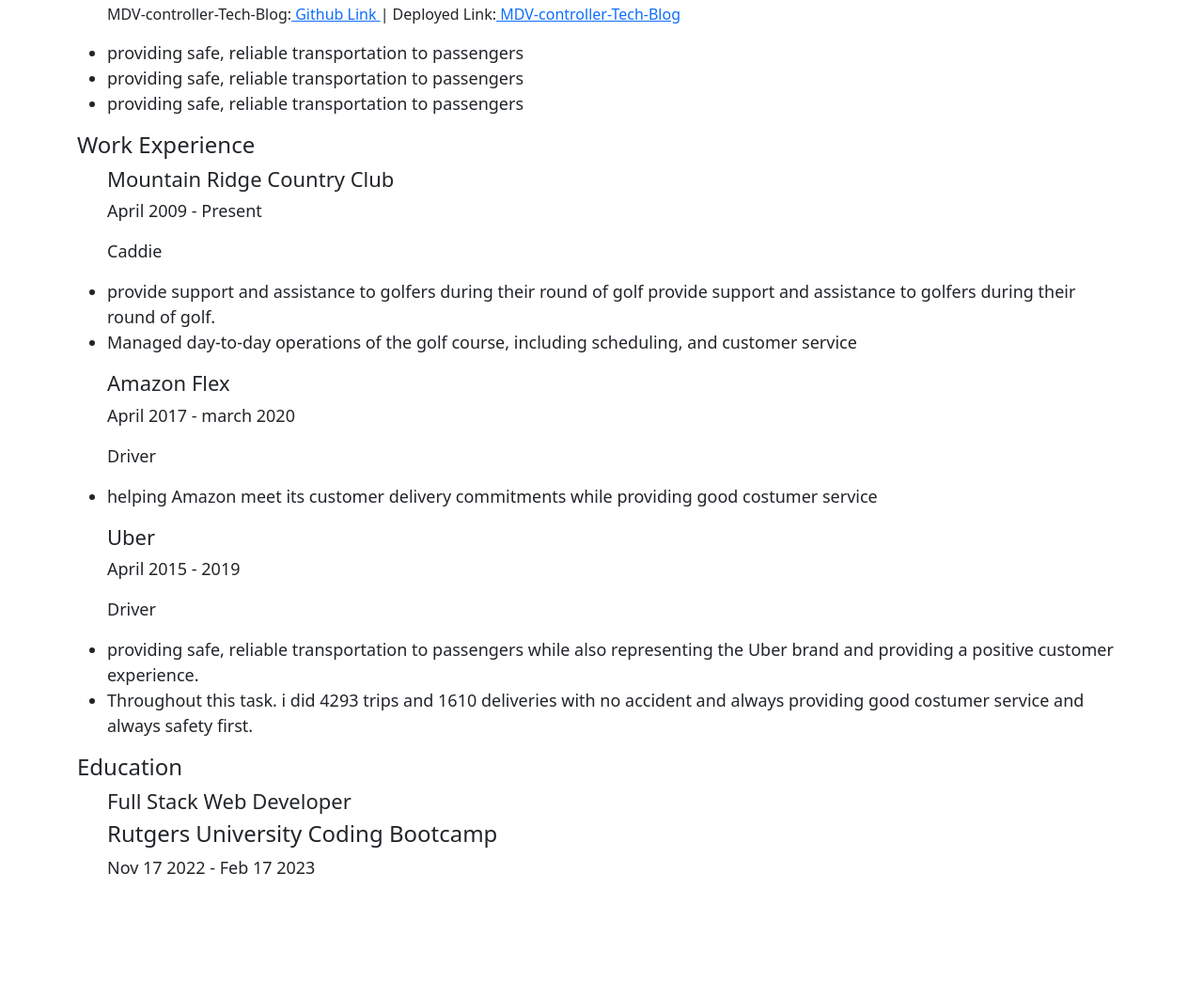
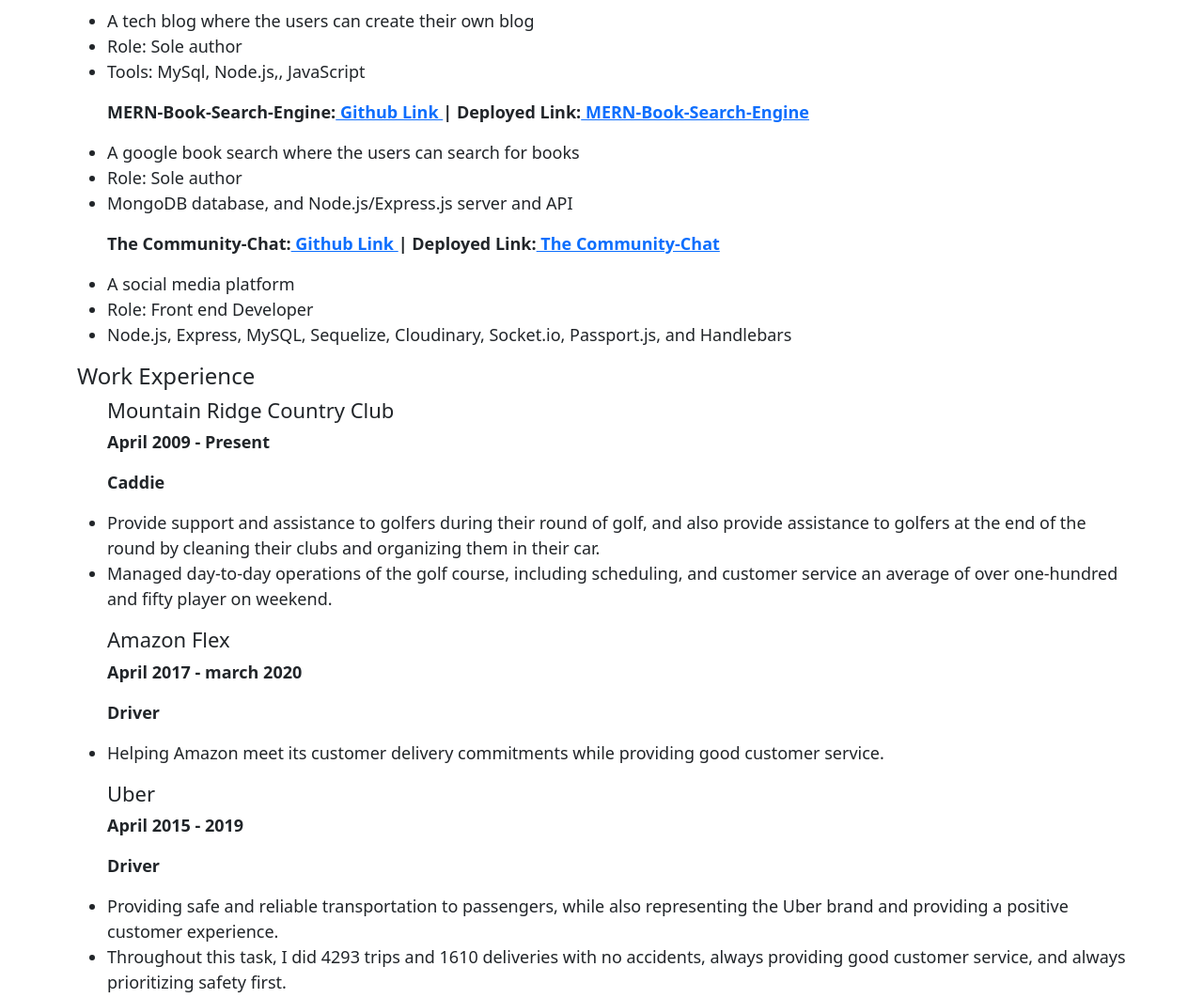
Before and after one commit to americanoame/Resume, a plain HTML site: page index.html in a window 1280 px wide. Shown: the part 485-1547 px from the top of the page at 94% size. Before the commit the page ends 1438 px from the top, so only its background shows below. Drawn offline with nearby package versions, Linux system fonts and the light colour scheme.

Commit message:
added links and text

```diff
--- a/index.html
+++ b/index.html
@@ -38,7 +38,7 @@
                     </div>
                 </div>
                 <div class="col-md-12">
-                    <h1 class="header-text">About Me</h1>
+                    <!-- <h1 class="header-text">About Me</h1> -->
                     <div>
                         <ul class="about_me-and-technical-skill">
                             Highly motivated individual with a passion for
@@ -78,29 +78,39 @@
                 <div class="col-md-12">
                     <h3 class="projects">Projects</h3>
                     <div>
-                        <ul>
+                        <ul class="project-links">
                             <p>MDV-controller-Tech-Blog:<a href=" https://github.com/americanoame/MDV-controller-Tech-Blog"> Github Link
                             </a> | Deployed Link:<a href="https://mdv-controller.herokuapp.com/"> MDV-controller-Tech-Blog</a></p>
                         </ul>
                         <ul>
-                            <li>providing safe, reliable transportation to passengers</li>
-                            <li>providing safe, reliable transportation to passengers</li>
-                            <li>providing safe, reliable transportation to passengers</li>
+                            <li>A tech blog where the users can create their own blog</li>
+                            <li>Role: Sole author</li>
+                            <li>Tools: MySql,  Node.js,, JavaScript</li>
+                        </ul>
+                    </div>
+                    <div>
+                        <ul class="project-links">
+                            <p>MERN-Book-Search-Engine:<a href=" https://github.com/americanoame/MERN-Book-Search-Engine"> Github Link
+                            </a> | Deployed Link:<a href="https://andre-book-search.herokuapp.com/"> MERN-Book-Search-Engine</a></p>
+                        </ul>
+                        <ul>
+                            <li>A google book search where the users can search for books</li>
+                            <li>Role: Sole author</li>
+                            <li>MongoDB database, and Node.js/Express.js server and API</li>
+                        </ul>
+                    </div>
+                    <div>
+                        <ul class="project-links">
+                            <p>The Community-Chat:<a href="https://github.com/americanoame/Community-Chat-1"> Github Link
+                            </a> | Deployed Link:<a href="https://community-chat.herokuapp.com/"> The Community-Chat</a></p>
+                        </ul>
+                        <ul>
+                            <li>A social media platform</li>
+                            <li>Role: Front end Developer</li>
+                            <li>Node.js, Express, MySQL, Sequelize, Cloudinary, Socket.io, Passport.js, and Handlebars</li>
                         </ul>
                     </div>
                 </div>
-
-
-
-
-
-
-
-
-
-
-
-
 
                 <div class="col-md-12">
                     <h1 class="header-text">Work Experience</h1>
@@ -113,11 +123,11 @@
                             </ul>
                         </div>
                         <ul>
-                            <li>provide support and assistance to golfers during their round of golf
-                                provide support and assistance to golfers during their round of golf.
+                            <li>Provide support and assistance to golfers during their round of golf, and also provide
+                                assistance to golfers at the end of the round by cleaning their clubs and organizing them in their car.
                             </li>
                             <li>Managed day-to-day operations of the golf course, including scheduling,
-                                and customer service
+                                and customer service an average of over one-hundred and fifty player on weekend.
                             </li>
                         </ul>
                     </div>
@@ -131,8 +141,7 @@
                                 </ul>
                             </div>
                             <ul>
-                                <li>helping Amazon meet its customer delivery commitments while providing
-                                    good costumer service
+                                <li>Helping Amazon meet its customer delivery commitments while providing good customer service.
                                 </li>
                             </ul>
                         </div>
@@ -145,13 +154,12 @@
                                 <p class="date">Driver</p>
                             </ul>
                             <ul>
-                                <li>providing safe, reliable transportation to passengers
-                                    while also representing the Uber brand and providing a positive customer experience.
+                                <li>Providing safe and reliable transportation to passengers, while also representing
+                                    the Uber brand and providing a positive customer experience.
                                 </li>
                                 <li>
-                                    Throughout this task. i did 4293 trips and 1610 deliveries with no accident and
-                                    always
-                                    providing good costumer service and always safety first.
+                                    Throughout this task, I did 4293 trips and 1610 deliveries with no accidents,
+                                    always providing good customer service, and always prioritizing safety first.
                                 </li>
                             </ul>
                         </div>
@@ -160,7 +168,8 @@
                             <div className="card mt-5">
                                 <ul>
                                     <h3 class="companies">Full Stack Web Developer</h3>
-                                    <h4 class="">Rutgers University Coding Bootcamp</h4>
+                                    <h4 class="header-text">Rutgers University Coding Bootcamp</h4>
+                                    <h4 class="date">New Jersey NJ</h4>
                                     <p class="date">Nov 17 2022 - Feb 17 2023</p>
                                 </ul>
                             </div>
--- a/style.css
+++ b/style.css
@@ -15,6 +15,7 @@ margin-top: 30px;
     display: flex;
     justify-content: center;
     align-items: center;
+    font-weight: 600;
 
 }
 
@@ -27,15 +28,16 @@ margin-top: 30px;
     list-style: none;
 }
 
-/* #projects {
-    display: flex;
-    justify-content: center;
-    align-items: center;
-} */
+.project-links {
+    font-size: 18px;
+    font-weight: 600;
+}
 
 
 .date {
     font-size: 18px;
+    font-weight: 600;
+
 }
 
 
```
